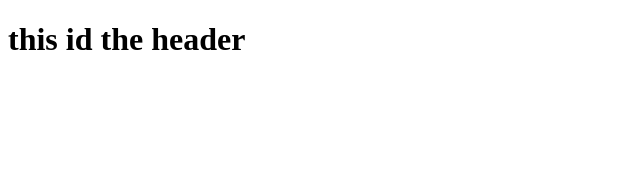
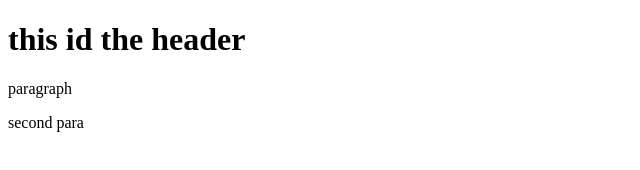
Before and after one commit to nick-etron/gittest, a plain HTML site: page index.html in a window 1280 px wide. Shown: the whole page, without its empty margins (0-640 px from the left). Drawn offline with Linux system fonts and the light colour scheme.

Commit message:
third commit

```diff
--- a/index.html
+++ b/index.html
@@ -8,5 +8,7 @@
   </head>
   <body>
     <h1>this id the header</h1>
+    <p>paragraph</p>
+    <p>second para</p>
   </body>
 </html>
```
